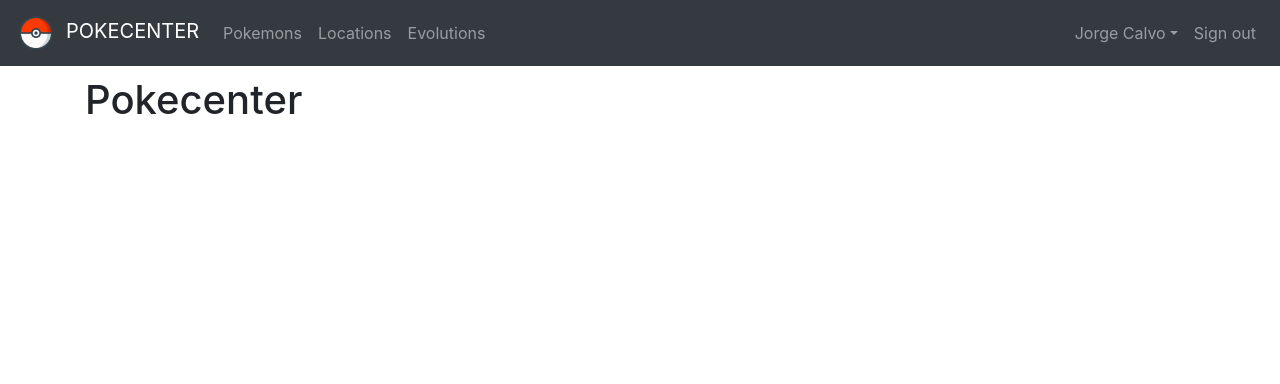
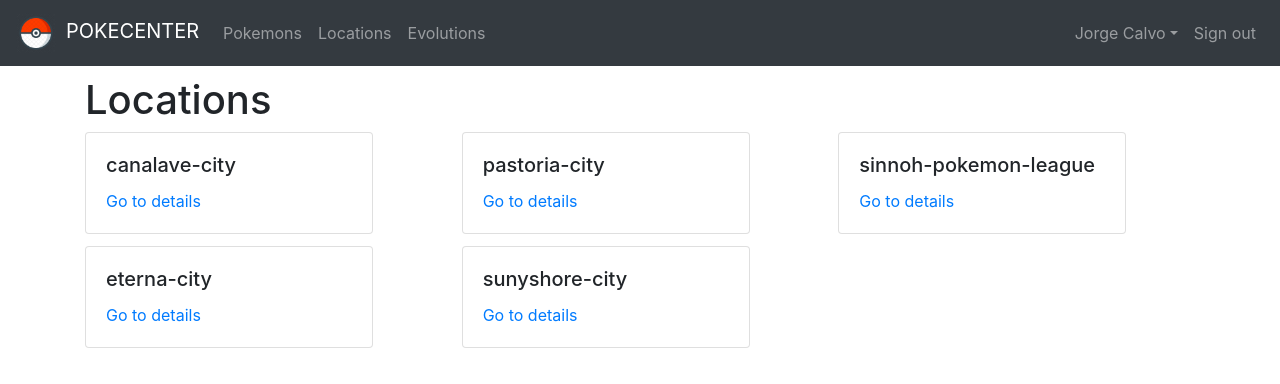
Before and after one commit to jorgex10/pokecenter, a React (Create React App) app: page / in a window 1280 px wide. Shown: the top 384 px of the page. Built offline with nearby package versions, Linux system fonts and the light colour scheme.

Commit message:
- Adding react-router & react-router-dom - Adding page directory and Locations Page. - Adding component LocationCard. - Adding pokeball icon on navbar.

```diff
--- a/package.json
+++ b/package.json
@@ -12,6 +12,8 @@
     "react": "^16.13.1",
     "react-bootstrap": "^1.0.1",
     "react-dom": "^16.13.1",
+    "react-router": "^5.1.2",
+    "react-router-dom": "^5.1.2",
     "react-scripts": "3.4.1",
     "typescript": "^3.8.3"
   },
--- a/src/App.js
+++ b/src/App.js
@@ -1,12 +1,16 @@
 import React from 'react';
+import { Route } from 'react-router';
 import CustonNav from './components/CustomNav';
 import './assets/styles/App.scss';
+import Locations from './pages/Locations';
+import Building from './pages/Building';
 
 const App = () => (
   <>
     <CustonNav />
     <div className="container pt-10">
-      <h1>Pokecenter</h1>
+      <Route path="/" exact component={Locations} />
+      <Route path="/pokemons" exact component={Building} />
     </div>
   </>
 );
--- a/src/assets/styles/App.scss
+++ b/src/assets/styles/App.scss
@@ -8,3 +8,7 @@
 .pt-10 {
   padding-top: 10px,
 }
+
+.mt-10 {
+  margin-top: 10px;
+}
--- a/src/components/CustomNav.js
+++ b/src/components/CustomNav.js
@@ -1,22 +1,20 @@
 import React from 'react';
-import {
-  NavDropdown, Navbar, Nav,
-} from 'react-bootstrap';
+import { NavDropdown, Navbar, Nav } from 'react-bootstrap';
 import Pokeball from '../assets/images/pokeball.png';
 import '../assets/styles/CustomNav.scss';
 
 const CustomNav = () => (
   <Navbar collapseOnSelect expand="lg" bg="dark" variant="dark">
-    <Navbar.Brand href="#home">
+    <Navbar.Brand href="/">
       <img src={Pokeball} alt="pokeball" className="pokeball-image" />
       POKECENTER
     </Navbar.Brand>
     <Navbar.Toggle aria-controls="responsive-navbar-nav" />
     <Navbar.Collapse id="responsive-navbar-nav">
       <Nav className="mr-auto">
-        <Nav.Link href="#features">Pokemons</Nav.Link>
-        <Nav.Link href="#pricing">Locations</Nav.Link>
-        <Nav.Link href="#evolution">Evolutions</Nav.Link>
+        <Nav.Link href="/pokemons">Pokemons</Nav.Link>
+        <Nav.Link href="/">Locations</Nav.Link>
+        <Nav.Link href="/pokemons">Evolutions</Nav.Link>
       </Nav>
       <Nav>
         <NavDropdown title="Jorge Calvo" id="collasible-nav-dropdown">
--- /dev/null
+++ b/src/components/LocationCard.js
@@ -0,0 +1,13 @@
+import React from 'react';
+import { Card } from 'react-bootstrap';
+
+const LocationCard = ({ name, url }) => (
+  <Card style={{ width: '18rem' }}>
+    <Card.Body>
+      <Card.Title>{name}</Card.Title>
+      <Card.Link href={url}>Go to details</Card.Link>
+    </Card.Body>
+  </Card>
+);
+
+export default LocationCard;
--- a/src/index.js
+++ b/src/index.js
@@ -1,11 +1,14 @@
 import React from 'react';
 import ReactDOM from 'react-dom';
+import { BrowserRouter } from 'react-router-dom';
 import App from './App';
 import * as serviceWorker from './serviceWorker';
 
 ReactDOM.render(
   <React.StrictMode>
-    <App />
+    <BrowserRouter>
+      <App />
+    </BrowserRouter>
   </React.StrictMode>,
   document.getElementById('root'),
 );
--- /dev/null
+++ b/src/pages/Building.js
@@ -0,0 +1,18 @@
+import React from 'react';
+import { Jumbotron, Button } from 'react-bootstrap';
+import '../assets/styles/App.scss';
+
+const Building = () => (
+  <Jumbotron className="container mt-10">
+    <h1>Page is being building!</h1>
+    <p>
+      This is a simple template, that indicates this web section is being building.
+      Please visit another pages.
+    </p>
+    <p>
+      <Button variant="primary">Go to Home</Button>
+    </p>
+  </Jumbotron>
+);
+
+export default Building;
--- /dev/null
+++ b/src/pages/Locations.js
@@ -0,0 +1,46 @@
+import React from 'react';
+import { CardColumns } from 'react-bootstrap';
+import LocationCard from '../components/LocationCard';
+import '../assets/styles/App.scss';
+
+const Building = () => {
+  const locations = [
+    {
+      name: 'canalave-city',
+      url: 'https://pokeapi.co/api/v2/location/1/',
+    },
+    {
+      name: 'eterna-city',
+      url: 'https://pokeapi.co/api/v2/location/2/',
+    },
+    {
+      name: 'pastoria-city',
+      url: 'https://pokeapi.co/api/v2/location/3/',
+    },
+    {
+      name: 'sunyshore-city',
+      url: 'https://pokeapi.co/api/v2/location/4/',
+    },
+    {
+      name: 'sinnoh-pokemon-league',
+      url: 'https://pokeapi.co/api/v2/location/5/',
+    },
+  ];
+
+  return (
+    <>
+      <h1>Locations</h1>
+      <CardColumns>
+        {
+          locations.map((location) => (
+            <div>
+              <LocationCard name={location.name} url={location.url} />
+            </div>
+          ))
+        }
+      </CardColumns>
+    </>
+  );
+};
+
+export default Building;
```
Also changed, not shown: 1 other file (tests, documents, lock files or other folders).
